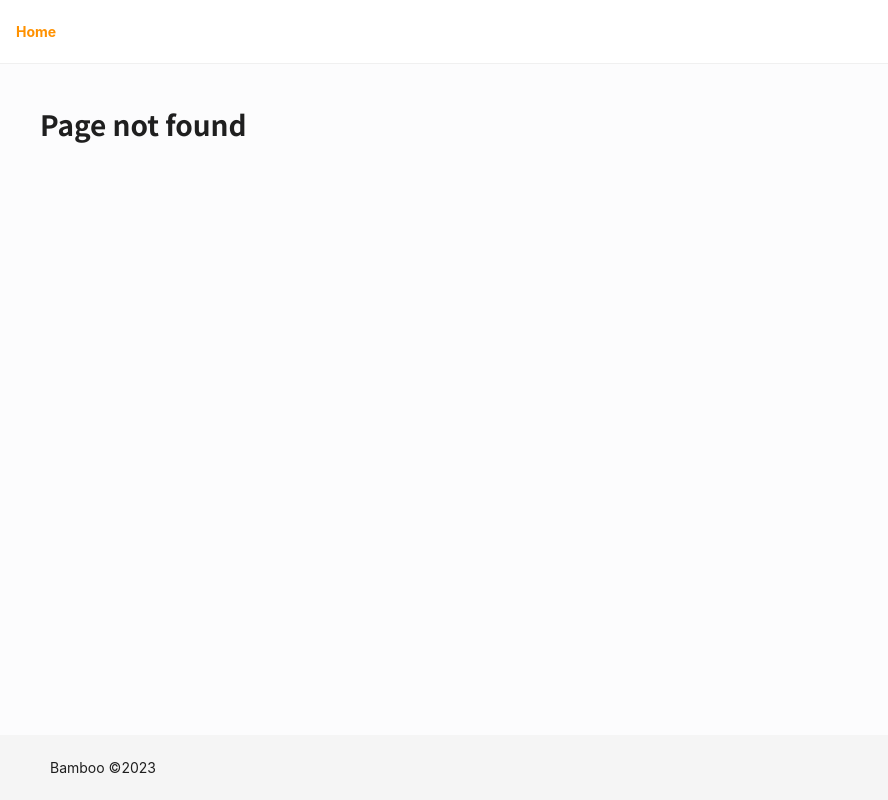
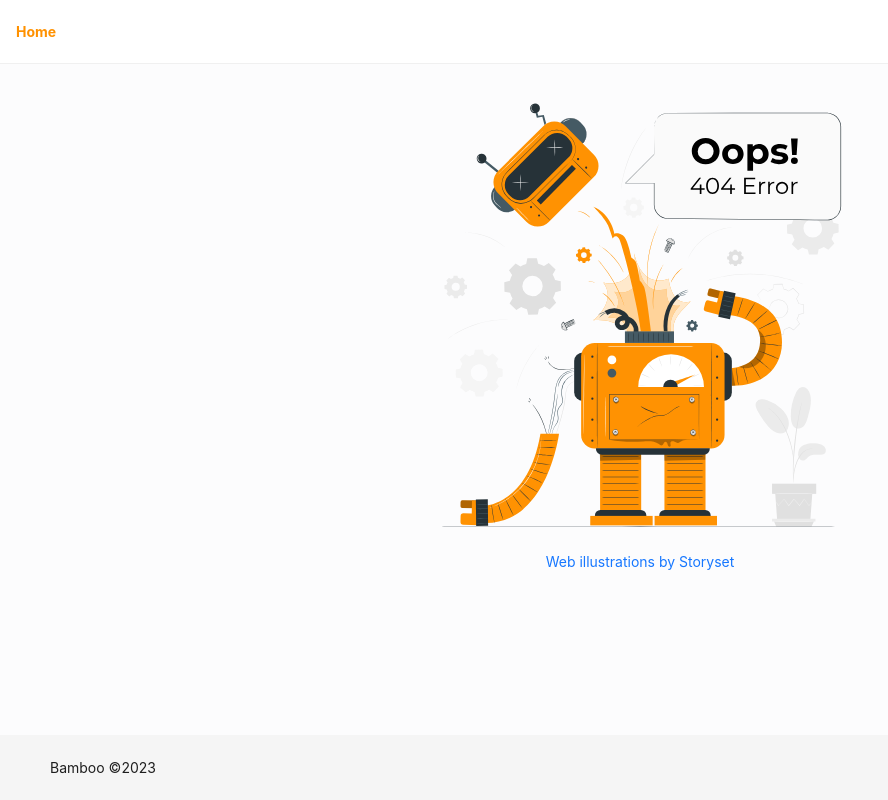
Before and after one commit to nitipon-apaisri/orengi, a React (Vite) app: page /pageNotFound in a window 1280 px wide. Before the commit this address had no page. Shown: the top 800 px of the page, without its empty margins (0-888 px from the left). Built offline with nearby package versions, Linux system fonts and the light colour scheme.

Commit message:
Added an illustration for page not found

```diff
--- a/src/index.css
+++ b/src/index.css
@@ -88,3 +88,12 @@ hr {
     left: 50%;
     transform: translate(-50%, -50%);
 }
+.page-not-found-img {
+    position: absolute;
+    top: 40%;
+    left: 50%;
+    transform: translate(-50%, -50%);
+    width: 480px;
+    margin: 0 auto;
+    text-align: center;
+}
--- a/src/views/pageNotFound/PageNotFoundView.tsx
+++ b/src/views/pageNotFound/PageNotFoundView.tsx
@@ -1,7 +1,9 @@
+import PageNotFoundImg from "../../assets/images/page_not_found.svg";
 const PageNotFoundView = () => {
     return (
-        <div>
-            <h1>Page not found</h1>
+        <div className="page-not-found-img">
+            <img src={PageNotFoundImg} alt="Page not found" />
+            <a href="https://storyset.com/web">Web illustrations by Storyset</a>
         </div>
     );
 };
```
Also changed, not shown: src/assets/images/page_not_found.svg (added).
